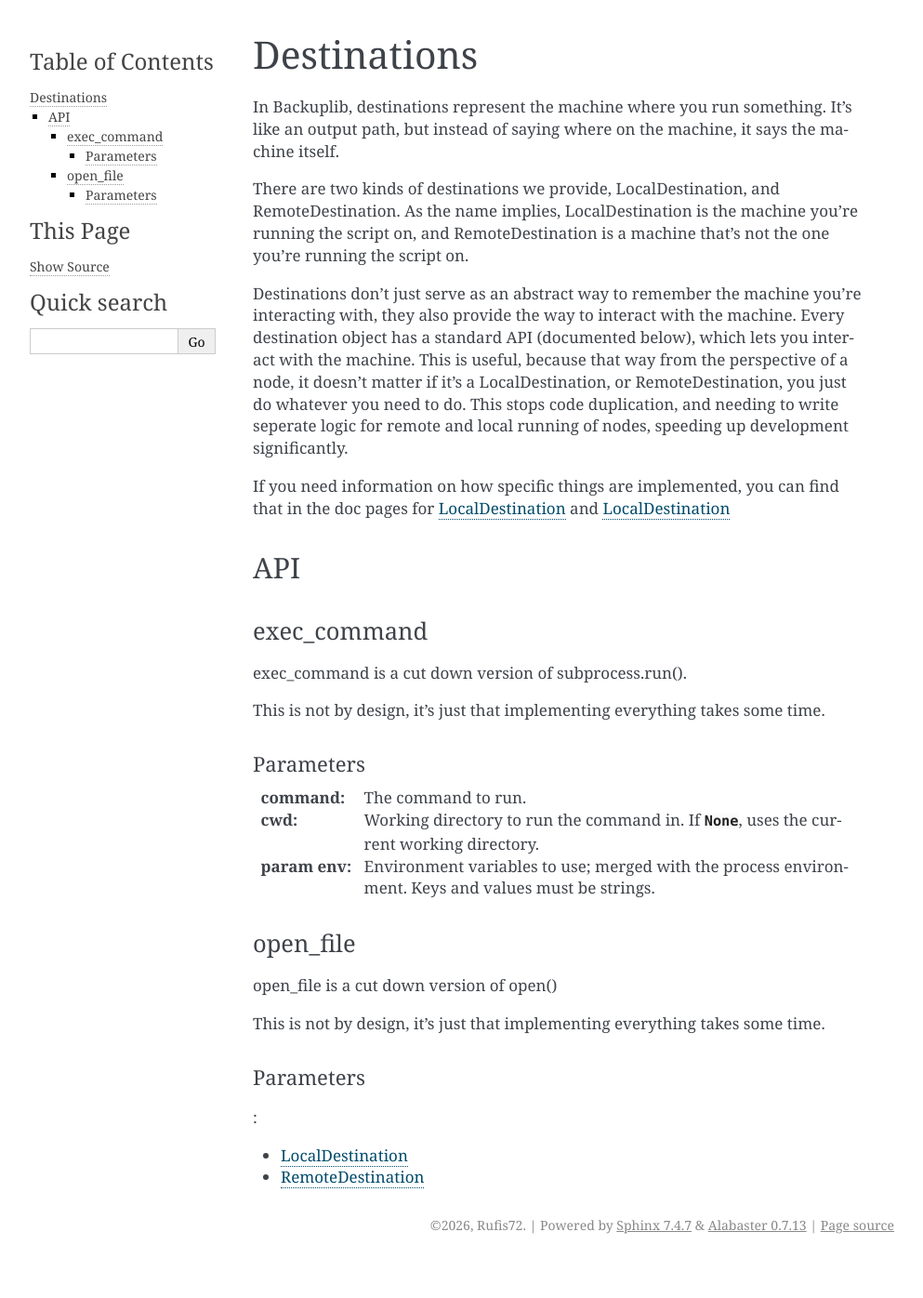
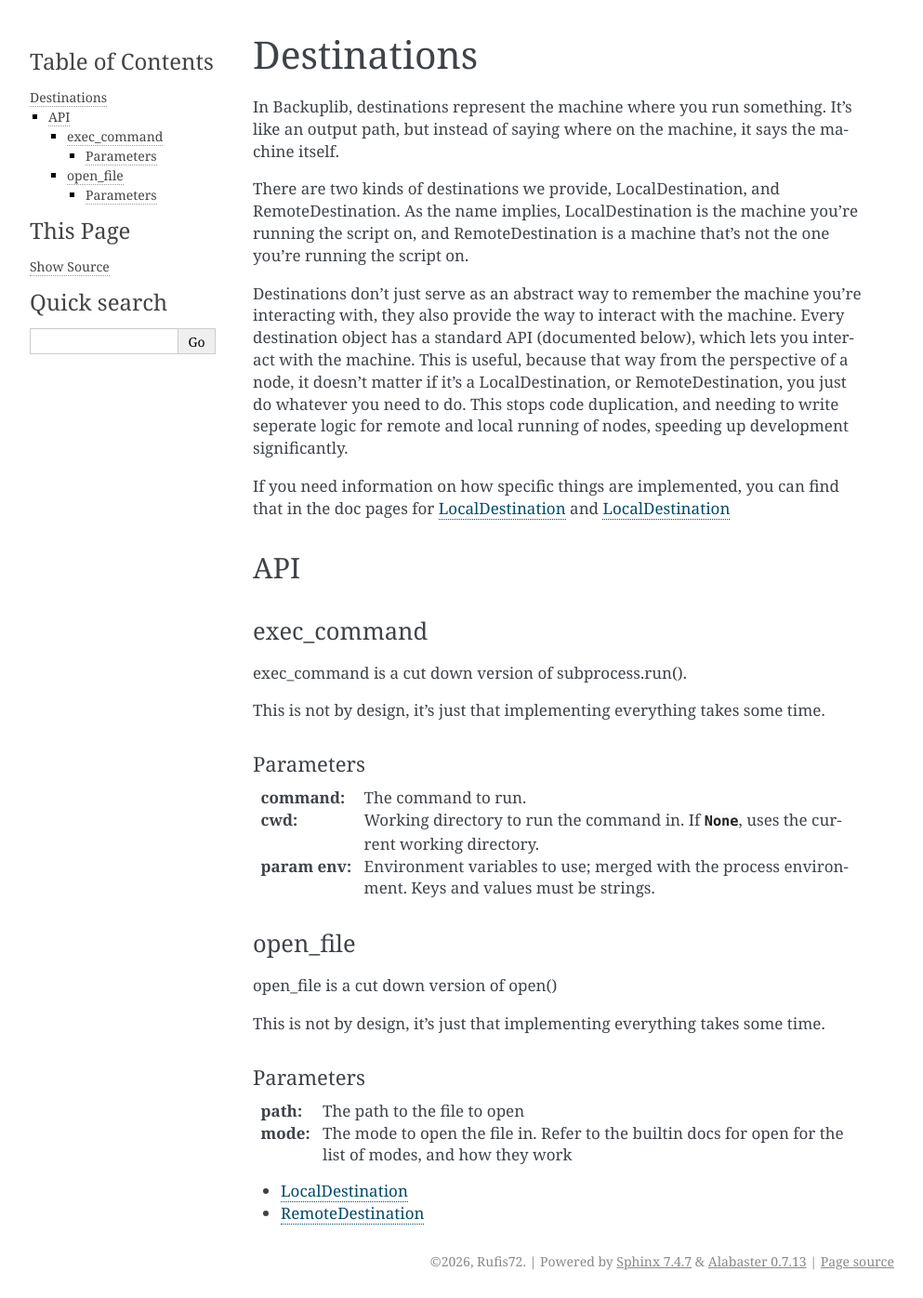
Before and after one commit to Rufis72/backuplib, a Sphinx documentation site: the page built from docs/source/nodes/node_behavior/destinations.rst, in a window 1280 px wide. Shown: the whole page at 93% size, without its empty margins (148-1141 px from the left). Built offline with Sphinx 7.4.7, drawn with Linux system fonts in a browser that asks for light colours; before the commit the page ends 1357 px from its top, so only the background shows below that.

Commit message:
Added parameters to the open file destination general api docs

```diff
--- a/docs/source/nodes/node_behavior/destinations.rst
+++ b/docs/source/nodes/node_behavior/destinations.rst
@@ -41,7 +41,8 @@ This is not by design, it's just that implementing everything takes some time.
 Parameters
 ###############
 
-:
+:path: The path to the file to open
+:mode: The mode to open the file in. Refer to the builtin docs for open for the list of modes, and how they work
 
 
 
```
